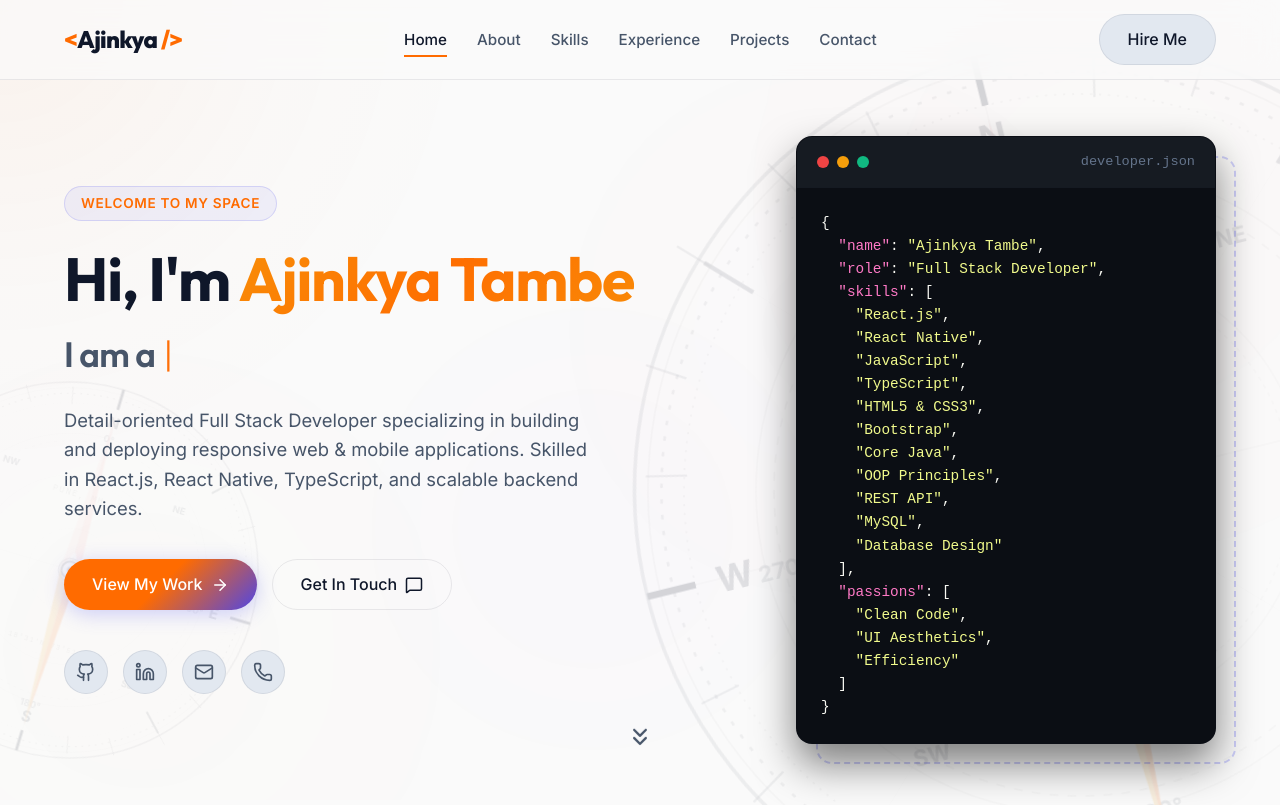
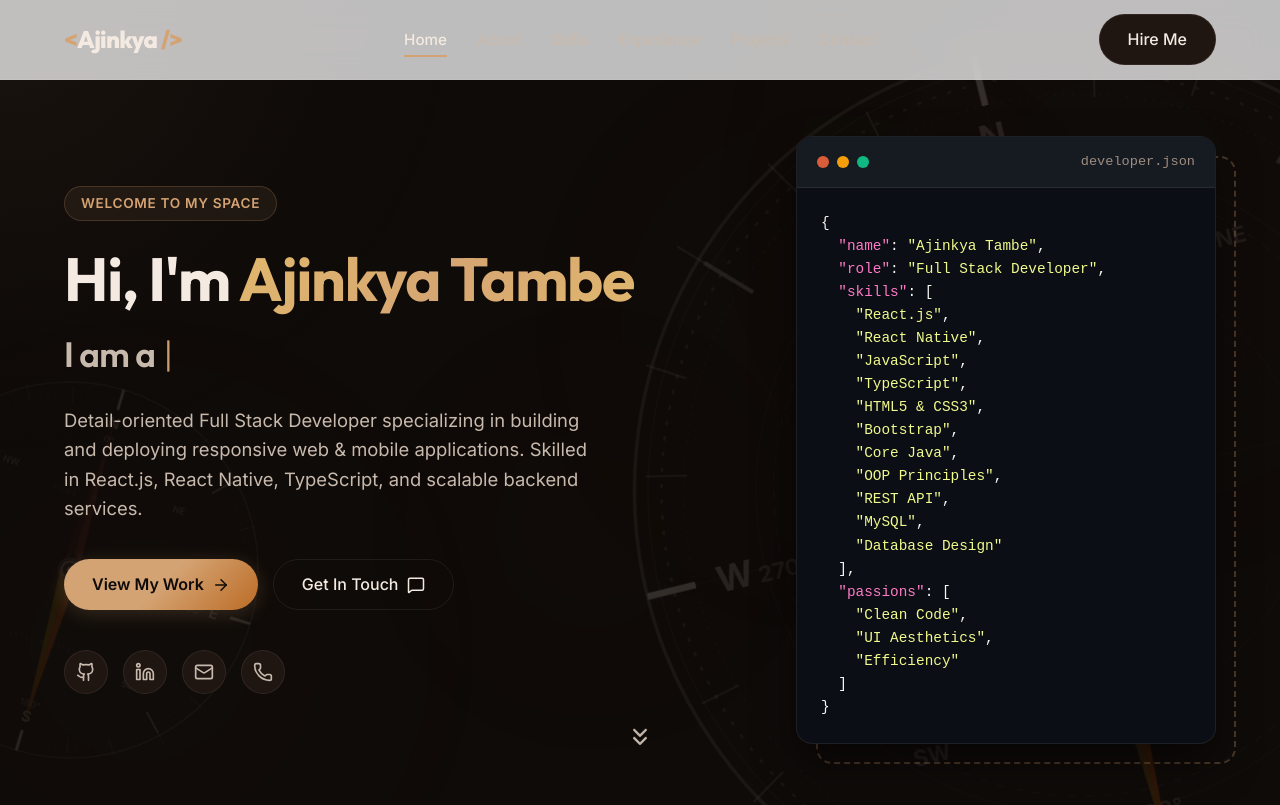
Before and after one commit to ajinkyatambe8683/Ajinkya_Tambe_Portfolio, a React (Vite) app: page / in a window 1280 px wide. Shown: the top 805 px of the page. Built offline with nearby package versions, Linux system fonts and the light colour scheme.

Commit message:
style: apply premium Deep Dark Espresso & Warm Bronze color theme

```diff
--- a/src/index.css
+++ b/src/index.css
@@ -2,27 +2,27 @@
    DESIGN SYSTEM & CUSTOM PROPERTIES
    ========================================================================== */
 :root {
-    /* Aesthetic Whitish Coder Theme Color Palette */
-    --color-bg: #FAFAFA;             /* Clean pure slate-white */
-    --color-bg-darker: #F1F5F9;      /* Soft light-slate commands */
-    --color-bg-lighter: #E2E8F0;     /* Border / Active tabs selection */
-    --color-card: rgba(255, 255, 255, 0.8); /* Semi-transparent white card */
-
-    --color-primary: #FF6B00;        /* Sleek Coder Orange */
-    --color-primary-glow: rgba(255, 107, 0, 0.08);
-
-    --color-accent-red: #EF4444;     /* Warning Red / Highlights */
-    --color-accent-red-glow: rgba(239, 68, 68, 0.08);
-
-    --color-accent-cyan: #F59E0B;    /* Amber Gold */
-    --color-accent-cyan-glow: rgba(245, 158, 11, 0.08);
-
-    --color-text-primary: #0F172A;   /* High-contrast graphite slate-900 */
-    --color-text-secondary: #475569; /* Slate-600 */
-    --color-text-muted: #64748B;     /* Blue-grey slate-500 */
-
-    --color-border: rgba(15, 23, 42, 0.08); /* Thin slate border */
-    --color-border-glow: rgba(255, 107, 0, 0.25);
+    /* Premium Deep Dark Espresso & Warm Bronze Theme Color Palette */
+    --color-bg: #0F0B09;             /* Deep espresso black */
+    --color-bg-darker: #080504;      /* Darkest roast black */
+    --color-bg-lighter: #1F1511;     /* Warm mocha selection */
+    --color-card: rgba(31, 21, 17, 0.65); /* Semi-transparent warm cocoa card */
+
+    --color-primary: #D4A373;        /* Warm bronze-caramel gold */
+    --color-primary-glow: rgba(212, 163, 115, 0.08);
+
+    --color-accent-red: #D95D39;     /* Warm copper/terracotta */
+    --color-accent-red-glow: rgba(217, 93, 57, 0.08);
+
+    --color-accent-cyan: #E9C46A;    /* Soft amber/champagne */
+    --color-accent-cyan-glow: rgba(233, 196, 106, 0.08);
+
+    --color-text-primary: #F4EAE1;   /* Rich milk-cream white */
+    --color-text-secondary: #C8B9AD; /* Soft cocoa gray */
+    --color-text-muted: #9E8D80;     /* Muted warm sand */
+
+    --color-border: rgba(244, 234, 225, 0.08); /* Thin warm cream border */
+    --color-border-glow: rgba(212, 163, 115, 0.25);
 
     /* Fonts */
     --font-heading: 'Outfit', sans-serif;
@@ -158,7 +158,7 @@ input, textarea, button {
 .mesh-blob-1 {
     width: 700px;
     height: 700px;
-    background: radial-gradient(circle, rgba(255, 107, 0, 0.12) 0%, transparent 80%);
+    background: radial-gradient(circle, rgba(212, 163, 115, 0.15) 0%, transparent 80%);
     top: -10%;
     right: -10%;
     animation: floatBlob1 25s infinite alternate ease-in-out;
@@ -167,7 +167,7 @@ input, textarea, button {
 .mesh-blob-2 {
     width: 600px;
     height: 600px;
-    background: radial-gradient(circle, rgba(245, 158, 11, 0.12) 0%, transparent 80%);
+    background: radial-gradient(circle, rgba(233, 196, 106, 0.15) 0%, transparent 80%);
     bottom: -15%;
     left: -10%;
     animation: floatBlob2 30s infinite alternate ease-in-out;
@@ -176,7 +176,7 @@ input, textarea, button {
 .mesh-blob-3 {
     width: 500px;
     height: 500px;
-    background: radial-gradient(circle, rgba(168, 85, 247, 0.15) 0%, transparent 80%);
+    background: radial-gradient(circle, rgba(188, 108, 37, 0.15) 0%, transparent 80%);
     top: 30%;
     left: 20%;
     animation: floatBlob3 20s infinite alternate ease-in-out;
@@ -185,7 +185,7 @@ input, textarea, button {
 .mesh-blob-4 {
     width: 550px;
     height: 550px;
-    background: radial-gradient(circle, rgba(236, 72, 153, 0.12) 0%, transparent 80%);
+    background: radial-gradient(circle, rgba(221, 161, 94, 0.15) 0%, transparent 80%);
     bottom: 20%;
     right: 15%;
     animation: floatBlob4 28s infinite alternate ease-in-out;
@@ -240,14 +240,15 @@ input, textarea, button {
 }
 
 .btn-primary {
-    background: linear-gradient(135deg, var(--color-primary), var(--color-primary) 50%, #4f46e5);
-    color: #fff;
-    box-shadow: 0 4px 20px rgba(99, 102, 241, 0.3);
+    background: linear-gradient(135deg, var(--color-primary), var(--color-primary) 50%, #BC6C25);
+    color: #0F0B09;
+    font-weight: 600;
+    box-shadow: 0 4px 20px rgba(212, 163, 115, 0.2);
 }
 
 .btn-primary:hover {
     transform: translateY(-2px);
-    box-shadow: 0 6px 24px rgba(99, 102, 241, 0.5);
+    box-shadow: 0 6px 24px rgba(212, 163, 115, 0.4);
 }
 
 .btn-secondary {
@@ -419,8 +420,8 @@ input, textarea, button {
 .welcome-badge {
     display: inline-block;
     padding: 6px 16px;
-    background: rgba(99, 102, 241, 0.08);
-    border: 1px solid rgba(99, 102, 241, 0.2);
+    background: rgba(212, 163, 115, 0.08);
+    border: 1px solid rgba(212, 163, 115, 0.2);
     border-radius: 9999px;
     color: var(--color-primary);
     font-size: 0.85rem;
@@ -476,10 +477,10 @@ input, textarea, button {
 }
 
 .social-icon:hover {
-    color: var(--color-text-primary);
+    color: #0F0B09;
     background: var(--color-primary);
     transform: translateY(-3px);
-    box-shadow: 0 10px 15px rgba(99, 102, 241, 0.2);
+    box-shadow: 0 10px 15px rgba(212, 163, 115, 0.25);
     border-color: var(--color-primary);
 }
 
@@ -502,7 +503,7 @@ input, textarea, button {
     left: 20px;
     right: -20px;
     bottom: -20px;
-    border: 2px dashed rgba(99, 102, 241, 0.3);
+    border: 2px dashed rgba(212, 163, 115, 0.3);
     border-radius: 16px;
     z-index: -1;
 }
@@ -607,14 +608,14 @@ input, textarea, button {
     position: absolute;
     inset: 0;
     border-radius: 18px;
-    box-shadow: inset 0 0 20px rgba(255, 107, 0, 0.05);
+    box-shadow: inset 0 0 20px rgba(212, 163, 115, 0.05);
     pointer-events: none;
 }
 
 .profile-img-frame:hover {
     transform: translateY(-5px);
-    border-color: var(--color-accent-cyan); /* Orange hover border shift */
-    box-shadow: 0 20px 40px rgba(255, 107, 0, 0.08);
+    border-color: var(--color-accent-cyan); /* Gold hover border shift */
+    box-shadow: 0 20px 40px rgba(212, 163, 115, 0.12);
 }
 
 .profile-photo {
@@ -748,12 +749,12 @@ input, textarea, button {
     border-color: rgba(239, 68, 68, 0.2);
 }
 .indigo-glow {
-    background: rgba(99, 102, 241, 0.08);
-    border-color: rgba(99, 102, 241, 0.2);
+    background: rgba(212, 163, 115, 0.08);
+    border-color: rgba(212, 163, 115, 0.2);
 }
 .cyan-glow {
-    background: rgba(6, 182, 212, 0.08);
-    border-color: rgba(6, 182, 212, 0.2);
+    background: rgba(233, 196, 106, 0.08);
+    border-color: rgba(233, 196, 106, 0.2);
 }
 
 .text-accent-red { color: var(--color-accent-red); }
@@ -788,23 +789,23 @@ input, textarea, button {
 }
 
 .red-chip:hover {
-    background: rgba(239, 68, 68, 0.08);
-    border-color: rgba(239, 68, 68, 0.4);
-    box-shadow: 0 4px 12px rgba(239, 68, 68, 0.15);
+    background: rgba(217, 93, 57, 0.08);
+    border-color: rgba(217, 93, 57, 0.4);
+    box-shadow: 0 4px 12px rgba(217, 93, 57, 0.15);
     color: var(--color-accent-red);
 }
 
 .indigo-chip:hover {
-    background: rgba(99, 102, 241, 0.08);
-    border-color: rgba(99, 102, 241, 0.4);
-    box-shadow: 0 4px 12px rgba(99, 102, 241, 0.15);
+    background: rgba(212, 163, 115, 0.08);
+    border-color: rgba(212, 163, 115, 0.4);
+    box-shadow: 0 4px 12px rgba(212, 163, 115, 0.15);
     color: var(--color-primary);
 }
 
 .cyan-chip:hover {
-    background: rgba(6, 182, 212, 0.08);
-    border-color: rgba(6, 182, 212, 0.4);
-    box-shadow: 0 4px 12px rgba(6, 182, 212, 0.15);
+    background: rgba(233, 196, 106, 0.08);
+    border-color: rgba(233, 196, 106, 0.4);
+    box-shadow: 0 4px 12px rgba(233, 196, 106, 0.15);
     color: var(--color-accent-cyan);
 }
 
@@ -890,8 +891,8 @@ input, textarea, button {
 .timeline-date {
     display: inline-block;
     padding: 4px 12px;
-    background: rgba(99, 102, 241, 0.08);
-    border: 1px solid rgba(99, 102, 241, 0.15);
+    background: rgba(212, 163, 115, 0.08);
+    border: 1px solid rgba(212, 163, 115, 0.15);
     border-radius: 9999px;
     color: var(--color-primary);
     font-size: 0.8rem;
@@ -1070,11 +1071,14 @@ input, textarea, button {
 .project-link-btn.primary {
     background: var(--color-primary);
     border-color: var(--color-primary);
+    color: #0F0B09;
+    font-weight: 600;
+}
+
+.project-link-btn.primary:hover {
+    background: #BC6C25;
+    border-color: #BC6C25;
     color: #fff;
-}
-
-.project-link-btn.primary:hover {
-    background: #4f46e5;
 }
 
 /* ==========================================================================
@@ -1123,9 +1127,9 @@ input, textarea, button {
 
 .contact-card-item:hover .contact-card-icon {
     background: var(--color-primary);
-    color: #fff;
+    color: #0F0B09;
     border-color: var(--color-primary);
-    box-shadow: 0 8px 15px rgba(99, 102, 241, 0.2);
+    box-shadow: 0 8px 15px rgba(212, 163, 115, 0.25);
 }
 
 .contact-card-details h4 {
@@ -1136,21 +1140,22 @@ input, textarea, button {
 }
 
 .contact-card-details a {
+    color: var(--color-text-primary);
     font-size: 1.05rem;
     font-weight: 600;
-    word-break: break-all;
 }
 
 .contact-card-details a:hover {
     color: var(--color-primary);
 }
 
-/* Form Panel Styling */
+/* Contact Form Panel */
 .contact-form-panel {
     background: var(--color-card);
     border: 1px solid var(--color-border);
+    padding: 40px;
     border-radius: 20px;
-    padding: 40px;
+    box-shadow: 0 20px 40px rgba(15, 23, 42, 0.04);
 }
 
 .contact-form {
@@ -1172,7 +1177,7 @@ input, textarea, button {
 }
 
 .form-group label {
-    font-size: 0.85rem;
+    font-size: 0.9rem;
     font-weight: 600;
     color: var(--color-text-primary);
 }
@@ -1188,7 +1193,7 @@ input, textarea, button {
 
 .form-group input:focus, .form-group textarea:focus {
     border-color: var(--color-primary);
-    box-shadow: 0 0 10px rgba(99, 102, 241, 0.15);
+    box-shadow: 0 0 10px rgba(212, 163, 115, 0.2);
 }
 
 .form-submit-btn {
@@ -1517,8 +1522,8 @@ input, textarea, button {
     z-index: -1;
     background: radial-gradient(
         600px circle at var(--mouse-x, 0px) var(--mouse-y, 0px),
-        rgba(255, 107, 0, 0.055) 0%,   /* Soft orange spotlight scan light */
-        rgba(255, 107, 0, 0.01) 50%,
+        rgba(212, 163, 115, 0.06) 0%,   /* Soft bronze spotlight scan light */
+        rgba(212, 163, 115, 0.01) 50%,
         transparent 80%
     );
     transition: background 0.1s ease;
```
